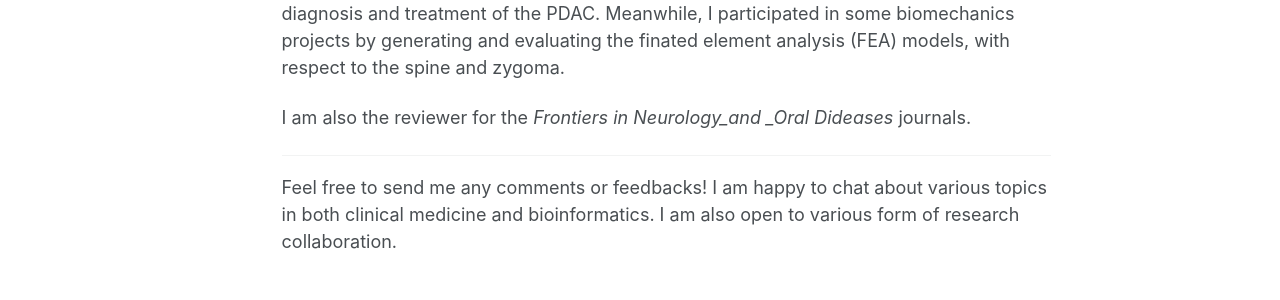
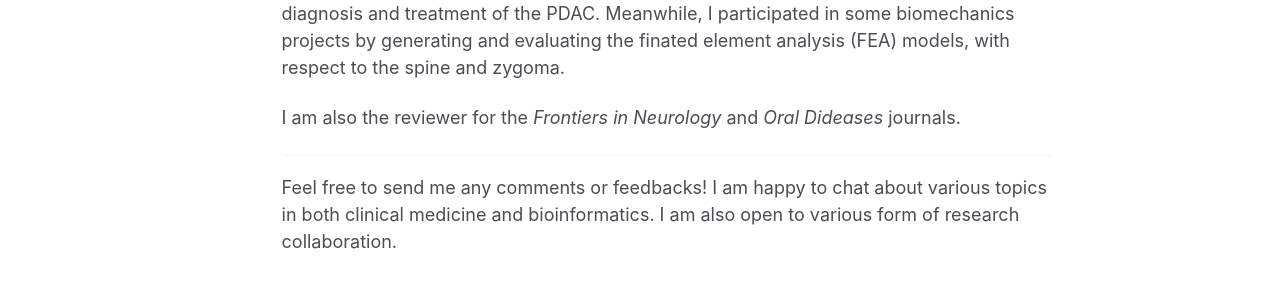
Before and after one commit to yifanfu01/yifanfu01.github.io, a Jekyll site: the page built from _pages/about.md, in a window 1280 px wide and 1257 px high. Shown: the part 580-880 px from the top of the window. Built offline with Jekyll 4.4.1, drawn with Linux system fonts in a browser that asks for light colours; some web fonts are replaced.

```diff
--- a/_pages/about.md
+++ b/_pages/about.md
@@ -14,7 +14,7 @@ I am currently a M.D. candidate at the Chinese Academy of Medical Sciences (CAMS
 My research interest focuses on the application of cumputational methods in the clinical research and fundamental research.
 As a M.D. candidate with multidisciplinary background, I am particularly interested in the intergration of multi-omics data and dedicate to hetergeneity of tumor microenvironment (TME). Recently, I worked with my colleagues from Peking Union Medical College Hospital (PUMCH) and revealed the heterogeneity of neutrophils extracellular traps (NETs) in the pancreatic ductal adenocarcinoma (PDAC) and identitied several promising prognostic markers. My goal is to clarify the sophisticated TME in the PDAC and promote the diagnosis and treatment of the PDAC. Meanwhile, I participated in some biomechanics projects by generating and evaluating the finated element analysis (FEA) models, with respect to the spine and zygoma.
 
-I am also the reviewer for the _Frontiers in Neurology_and _Oral Dideases_ journals.
+I am also the reviewer for the _Frontiers in Neurology_ and _Oral Dideases_ journals.
 
 
 ----
```
